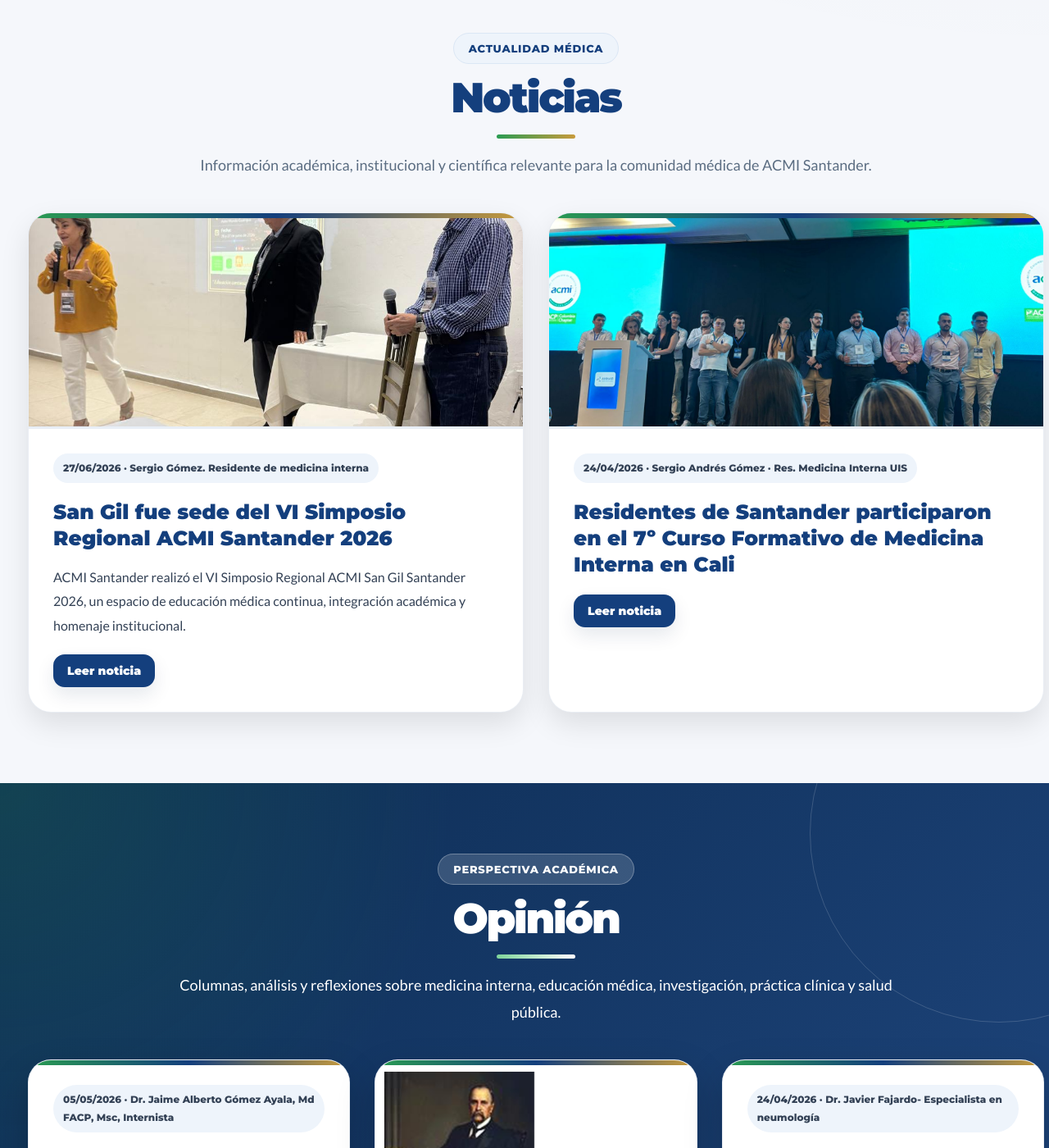
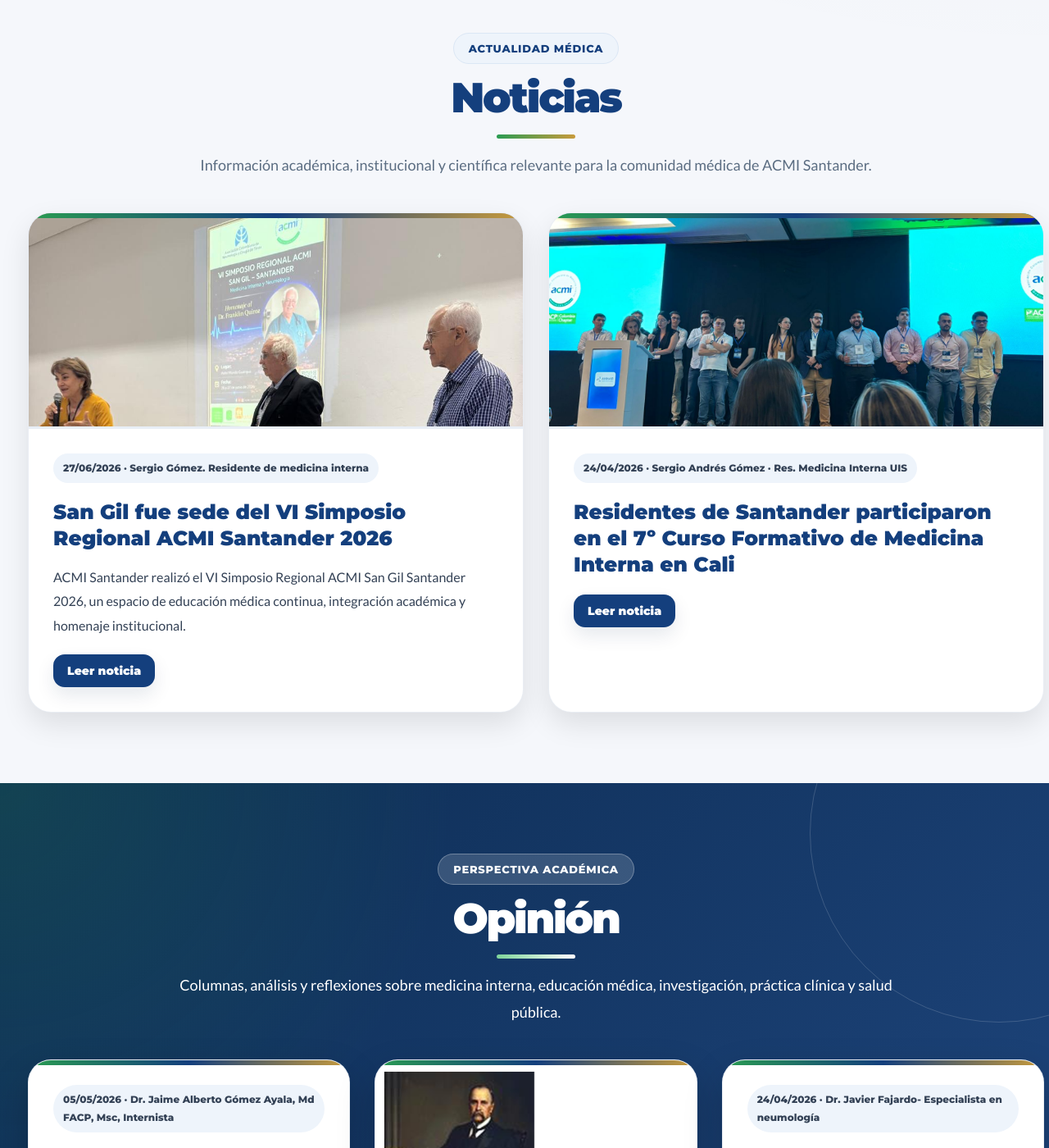
Before and after one commit to Acmisantander/Acmisantander, a Jekyll site: the page built from magazine/index.html, in a window 1280 px wide and 1400 px high, scrolled down 1486 px. Shown: the whole window at 82% size. Built offline with Jekyll 4.4.1, drawn with Linux system fonts in a browser that asks for light colours.

Commit message:
Update index.html

```diff
--- a/magazine/index.html
+++ b/magazine/index.html
@@ -537,6 +537,7 @@
   width:100%;
   height:260px;
   object-fit:cover;
+  object-position:center center;
   transition:.45s ease;
 }
 
@@ -720,6 +721,14 @@
 
 }
 
+
+
+/* ENCUADRE ESPECIAL PARA FOTO DE VISTA PREVIA DE SAN GIL
+   Mantiene la tarjeta uniforme, pero mueve el encuadre para mostrar mejor las caras. */
+.card-image-san-gil{
+  object-position:center 16% !important;
+}
+
 </style>
 
 <div class="magazine-page">
@@ -883,7 +892,7 @@
             <img
               src="{{ site.baseurl }}{{ post.cover }}"
               alt="{{ post.title }}"
-              class="card-image"
+              class="card-image{% if post.cover == '/img/35.jpeg' %} card-image-san-gil{% endif %}"
             >
           </div>
           {% endif %}
@@ -960,7 +969,7 @@
             <img
               src="{{ site.baseurl }}{{ post.cover }}"
               alt="{{ post.title }}"
-              class="card-image"
+              class="card-image{% if post.cover == '/img/35.jpeg' %} card-image-san-gil{% endif %}"
             >
           </div>
           {% endif %}
```
